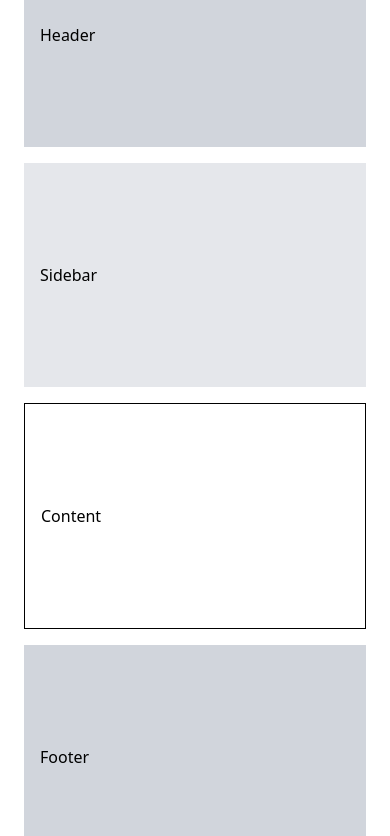
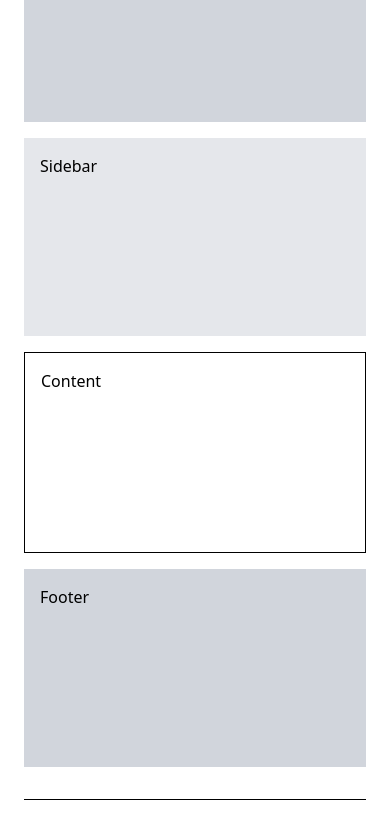
Before and after one commit to DerandaBagas17/admin-ui, a React (Vite) app: page / in a window 390 px wide. Shown: the part 1540-2376 px from the top of the page. Built offline with nearby package versions, Linux system fonts and the light colour scheme.

Commit message:
tugas variant class

```diff
--- a/src/App.jsx
+++ b/src/App.jsx
@@ -88,23 +88,23 @@ function App() {
         {/* LATIHAN 4 - DASHBOARD LAYOUT */}
         LATIHAN 4
         <div className="min-h-screen grid gap-4 grid-cols-1 md:grid-cols-12 md:grid-rows-[auto_1fr_auto]">
-      {/* Header: Menggunakan py-10 untuk tinggi Header yang besar */}
-          <header className="bg-gray-300 py-25 px-4 col-span-full md:col-span-12 md:row-start-1">
+      {/* Header */}
+          <header className="bg-gray-300 p-4 md:pt-4 md:pb-50 col-span-full md:col-span-12 md:row-start-1">
             Header
           </header>
 
-          {/* Sidebar: col-span-2 (kecil) */}
-          <aside className="bg-gray-200 py-25 px-4 col-span-full md:col-span-2 md:row-start-2 md:p-4">
+          {/* Sidebar */}
+          <aside className="bg-gray-200 p-4 col-span-full md:col-span-2 md:row-start-2">
             Sidebar
           </aside>
 
-          {/* Content: col-span-10 (besar) */}
-          <main className="bg-white py-25 px-4 col-span-full md:col-span-10 md:row-start-2 border md:p-4">
+          {/* Content */}
+          <main className="bg-white p-4 col-span-full md:col-span-10 md:row-start-2 border">
             Content
           </main>
 
-          {/* Footer: Menggunakan py-6 untuk memperbesar ukuran container Footer */}
-          <footer className="bg-gray-300 py-25 px-4 col-span-full md:col-span-12 md:row-start-3">Footer</footer>
+          {/* Footer */}
+          <footer className="bg-gray-300 p-4 md:pt-4 md:pb-50 col-span-full md:col-span-12 md:row-start-3">Footer</footer>
         </div>
         <hr />
         {/* LATIHAN 5 - CARD PRODUCT */}
```
